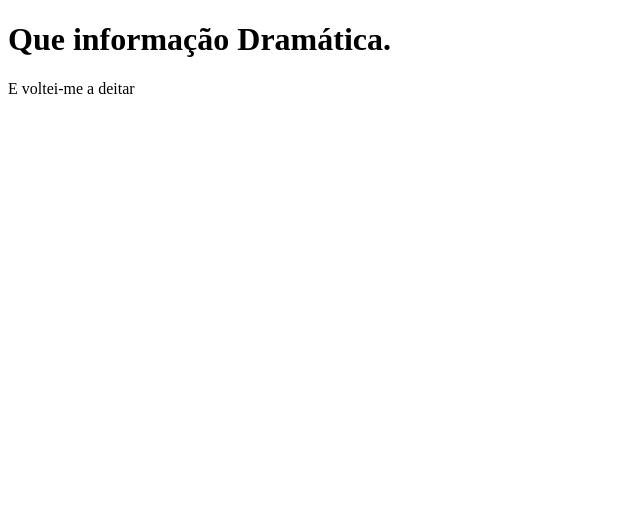
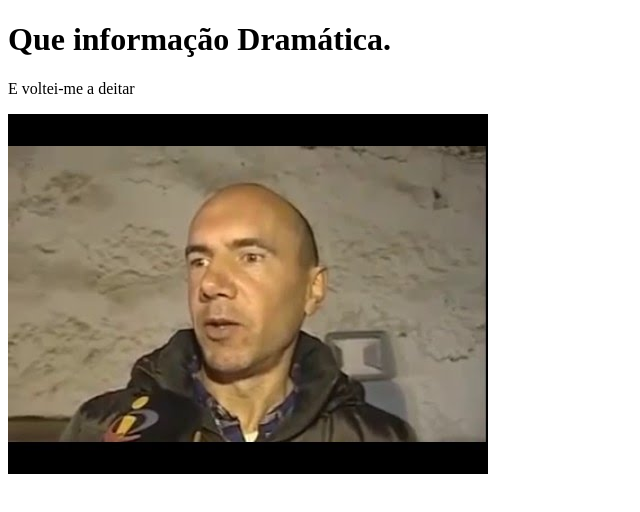
Before and after one commit to FankKiller/git-workshop, a plain HTML site: page index.html in a window 1280 px wide. Shown: the whole page, without its empty margins (0-640 px from the left). Drawn offline with Linux system fonts and the light colour scheme.

Commit message:
Add a photo

```diff
--- a/index.html
+++ b/index.html
@@ -7,5 +7,6 @@
    <body>
      <h1> Que informação Dramática.</h1>
      <p> E voltei-me a deitar </p>
+     <img src ="ze.jpg" />
    </body>
  </html>
```
Also changed, not shown: ze.jpg (added).
